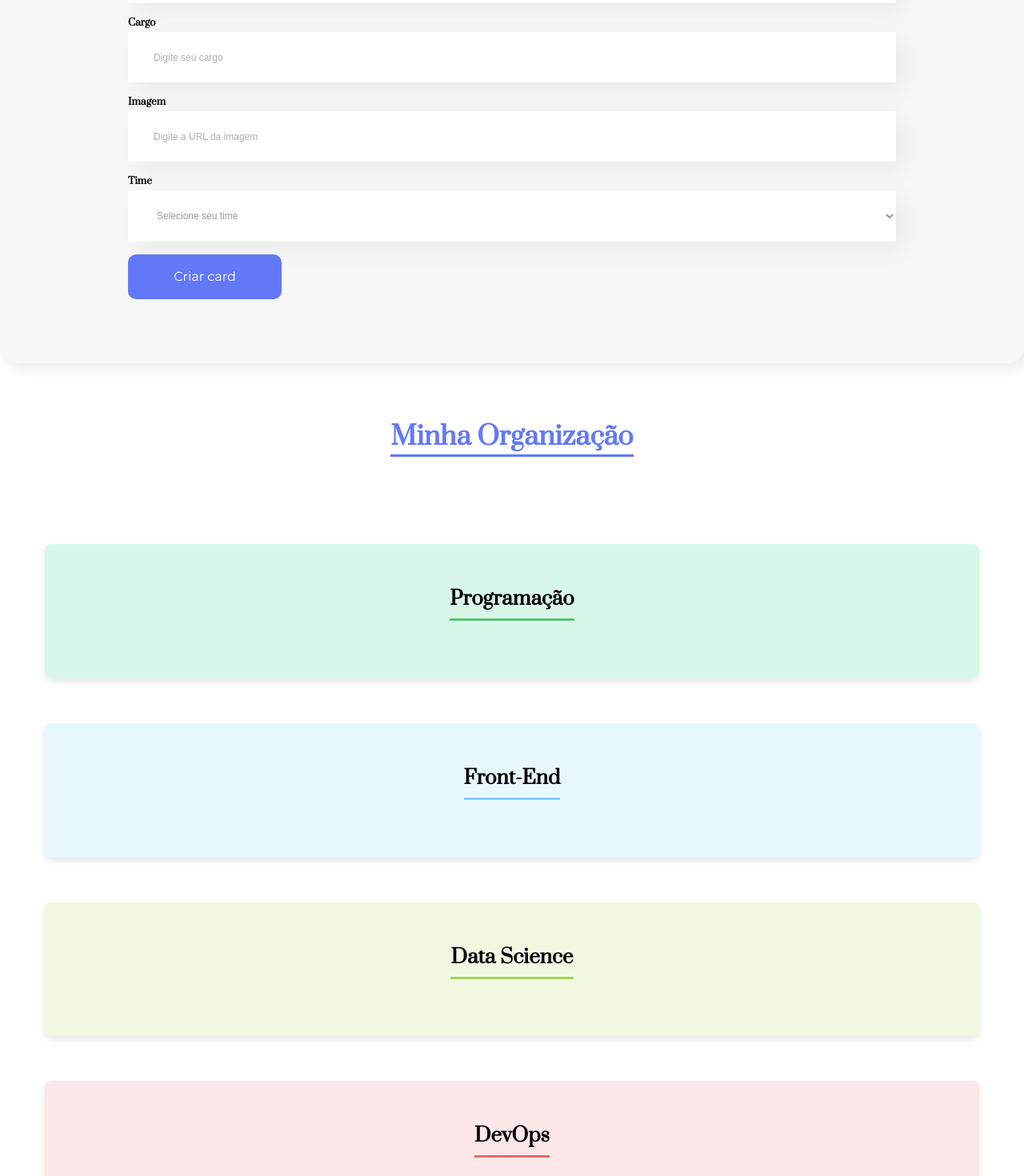
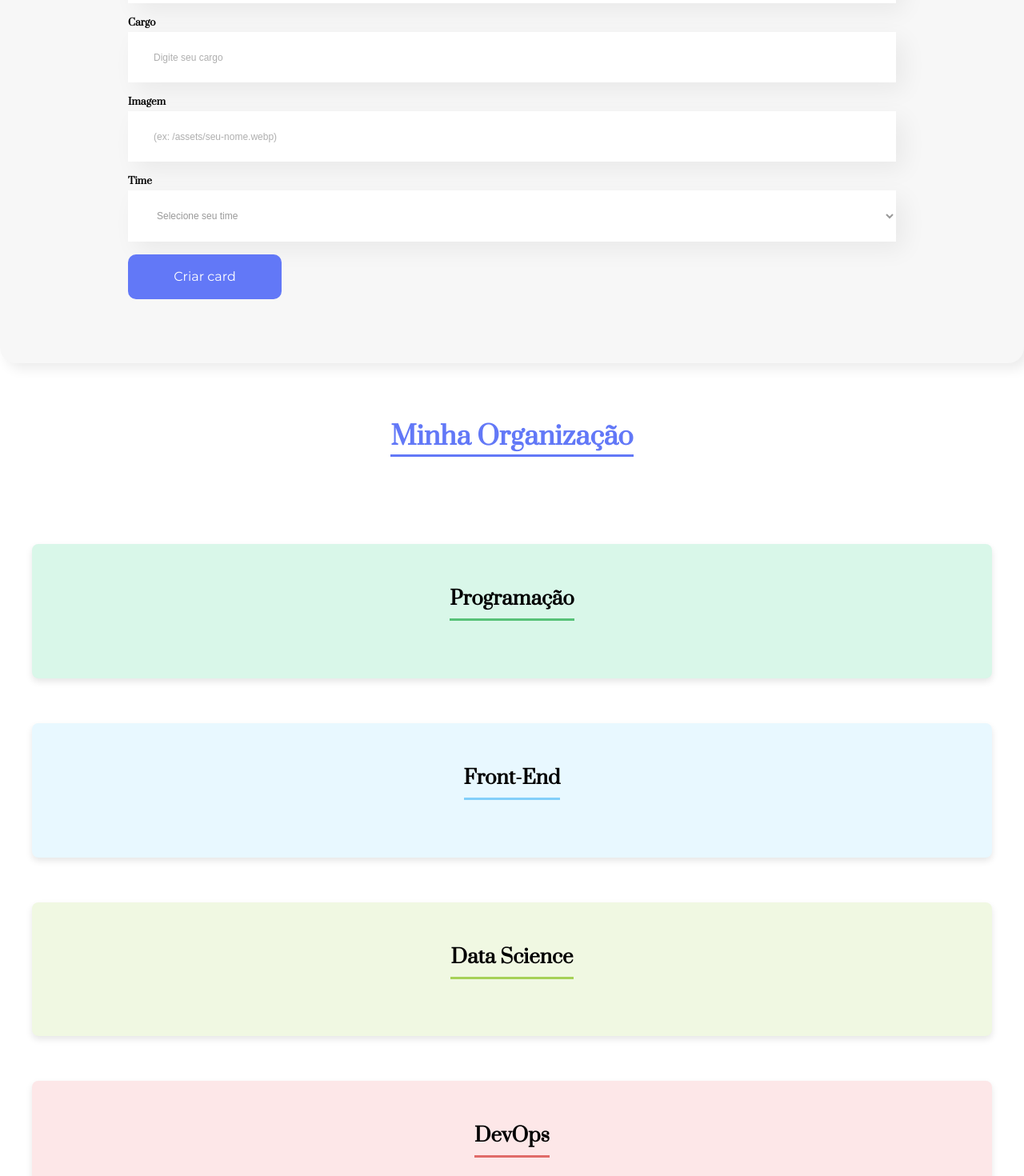
Before and after one commit to danielcoosta1/organo, a React (Create React App) app: page / in a window 1280 px wide. Shown: the part 820-2290 px from the top of the page at 80% size. Built offline with nearby package versions, Linux system fonts and the light colour scheme.

Commit message:
algumas alterações de sintaxe do código

```diff
--- a/src/Styles.js
+++ b/src/Styles.js
@@ -7,7 +7,7 @@ const TimeConteiner = styled.section`
   flex-direction: column;
   gap: 24px;
   padding: 24px;
-  max-width: 75rem;
+  max-width: 90rem;
   margin: 0 auto;
 `;
 
--- a/src/components/Card/styles.js
+++ b/src/components/Card/styles.js
@@ -2,6 +2,7 @@ import styled from "styled-components";
 
 const CardDiv = styled.div`
   width: 280px;
+
   margin: 20px;
   border-radius: 10px;
   box-shadow: 0 4px 8px rgba(0, 0, 0, 0.1);
@@ -36,6 +37,7 @@ const RodapeDiv = styled.div`
   border-radius: 0 0 10px 10px;
   text-align: center;
 
+
   h4 {
     color: #6278f7;
     font-size: 18px;
--- a/src/components/Formulário/index.jsx
+++ b/src/components/Formulário/index.jsx
@@ -25,7 +25,17 @@ const Formulario = ({ aoColaboradorCadastrado, times }) => {
 
   const handleSubmit = (event) => {
     event.preventDefault();
+    if (!formData.time) {
+      // Verifica se todas chaves estão preenchidas
+      alert("Selecione um time!");
+      return;
+    }
+    if (formData.cargo.length < 3) {
+      alert("Cargo muito curto!");
+    }
+
     aoColaboradorCadastrado(formData);
+
     setFormData({
       // Reseta o formulário
       nome: "",
@@ -48,6 +58,7 @@ const Formulario = ({ aoColaboradorCadastrado, times }) => {
           id="nome"
           type="text"
           placeholder="Digite seu nome"
+          value={formData.nome}
         />
 
         {/* Campo Cargo */}
@@ -57,6 +68,7 @@ const Formulario = ({ aoColaboradorCadastrado, times }) => {
           id="cargo"
           type="text"
           placeholder="Digite seu cargo"
+          value={formData.cargo}
         />
 
         {/* Campo Imagem*/}
@@ -65,7 +77,8 @@ const Formulario = ({ aoColaboradorCadastrado, times }) => {
           label="Imagem"
           id="imagem"
           type="text"
-          placeholder="Digite a URL da imagem"
+          placeholder="(ex: /assets/seu-nome.webp)"
+          value={formData.imagem}
         />
 
         {/* select */}
--- a/src/components/InputDefault/index.jsx
+++ b/src/components/InputDefault/index.jsx
@@ -1,6 +1,6 @@
 import { FormularioInput, FormularioLabel } from "./styles";
 
-const InputDefault = ({ label, id, type, ...props }) => {
+const InputDefault = ({ value, label, id, type, ...props }) => {
 
 
 
@@ -9,7 +9,7 @@ const InputDefault = ({ label, id, type, ...props }) => {
   return (
     <>
       <FormularioLabel htmlFor={id}>{label}</FormularioLabel>
-      <FormularioInput  id={id} type={type} {...props} />
+      <FormularioInput value={value} id={id} type={type} {...props} />
     </>
   );
 };
```
Also changed, not shown: 1 other file (tests, documents, lock files or other folders).
